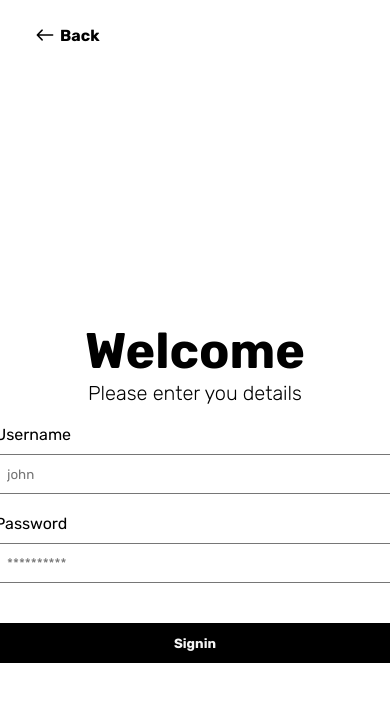
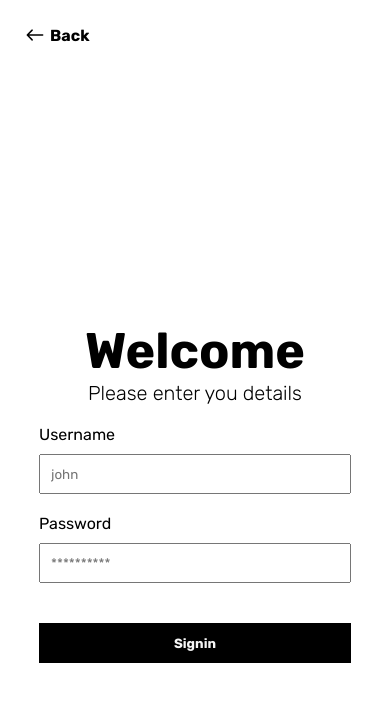
Before and after one commit to RichardOfurum/e-library-client, a Next.js app: page /auth/login in a window 390 px wide. Shown: the top 702 px of the page. Built offline with nearby package versions, Linux system fonts and the light colour scheme; no server answers.

Commit message:
[Fix] login mobile style

```diff
--- a/src/app/auth/login/Login.module.css
+++ b/src/app/auth/login/Login.module.css
@@ -119,12 +119,40 @@
   /* Styles for mobile phones */
   @media only screen and (max-width: 767px) {
     /* Your CSS styles for mobile phones here */
+    .login{
+        width: 100%;
+        /* background-color: gray; */
+        display: flex;
+        justify-content: center;
+    }
+
     .right{
         display: none;
     }
 
+
+    .login_container{
+        width: 100%;
+        /* background-color: red; */
+    }
+
+    .input_container > input, .input_container > button{
+        width: auto;
+        height: 40px;
+        /* background-color: pink; */
+        /* padding: 10px; */
+    }
+
     .left{
-        margin-left: 10px;
-        margin-right: 10px;
+        /* background-color: green; */
+        width: 100%;
     }
+
+    .left_container > form{
+        /* background-color: aqua; */
+        width: 80%;
+    }
+    /* .input_container > button{
+        width: 95%;
+    } */
   }
```
